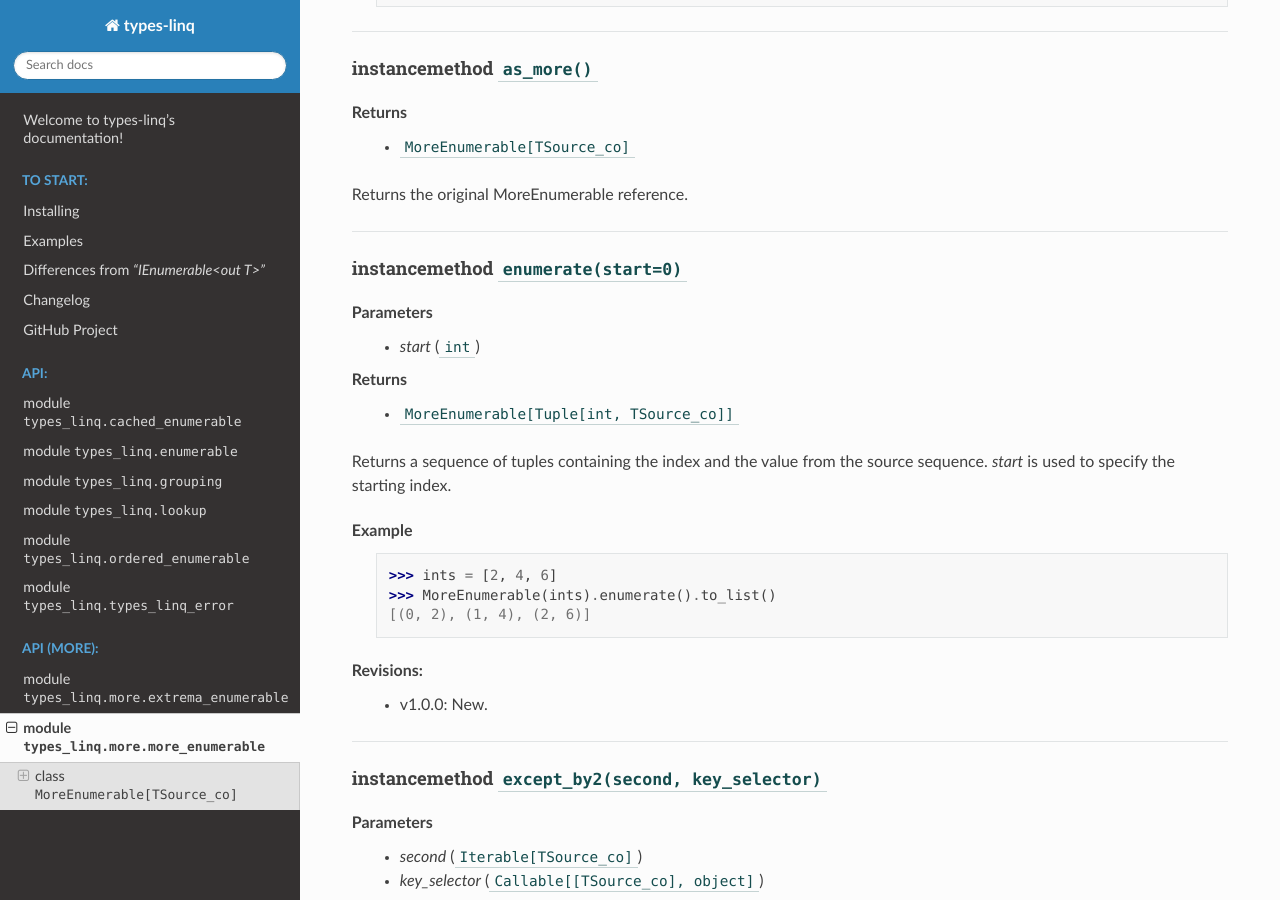
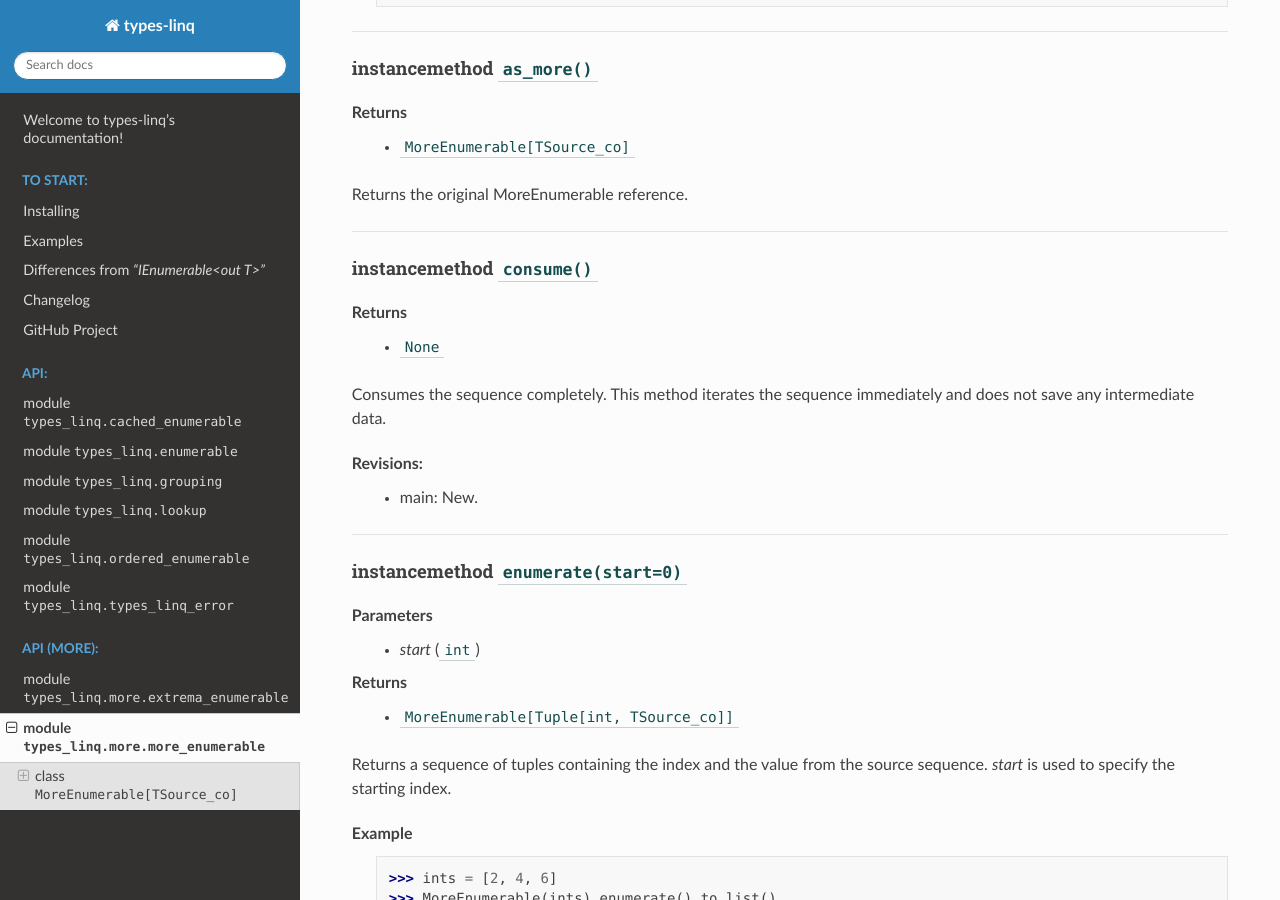
Before and after one commit to cleoold/types-linq, a Sphinx documentation site: the page built from doc/api/more/types_linq.more.more_enumerable.rst, in a window 1280 px wide and 900 px high, scrolled down 1714 px. Built offline with Sphinx 7.4.7 and the Read the Docs theme 2.0.0, drawn with Linux system fonts in a browser that asks for light colours.

Commit message:
add consume()

```diff
--- a/doc/api/more/types_linq.more.more_enumerable.rst
+++ b/doc/api/more/types_linq.more.more_enumerable.rst
@@ -83,6 +83,21 @@ Returns
   - ``MoreEnumerable[TSource_co]``
 
 Returns the original MoreEnumerable reference.
+
+----
+
+instancemethod ``consume()``
+------------------------------
+
+
+Returns
+  - ``None``
+
+Consumes the sequence completely. This method iterates the sequence immediately and does not save
+any intermediate data.
+
+Revisions:
+    - main: New.
 
 ----
 
--- a/doc/api_spec.py
+++ b/doc/api_spec.py
@@ -191,6 +191,7 @@ modules: list[ModuleSpec] = [
                 'methods': {
                     'aggregate_right',
                     'as_more',
+                    'consume',
                     'enumerate',
                     'except_by2',
                     'flatten',
```
Also changed, not shown: 3 other files.
